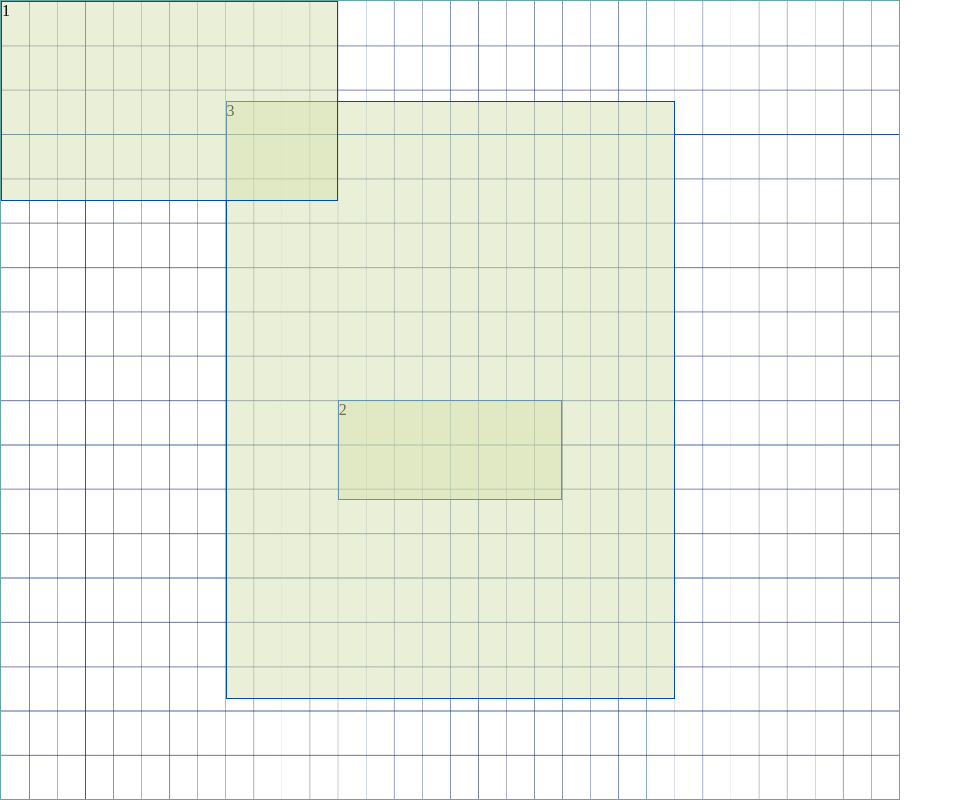
After one commit to jldenbroeder/WebPorfolio, a PHP site: page /view/temp3.php in a window 1280 px wide. The commit adds this page. Shown: the whole page, without its empty margins (0-962 px from the left). Run offline with PHP 8.4, Linux system fonts and the light colour scheme; some libraries are stand-ins or nearby versions.

Commit message:
temp3 ie

```diff
--- a/view/temp.php
+++ b/view/temp.php
@@ -34,11 +34,13 @@ $nbrButton = 4;
 
       MAIN{
         display: grid;
+        display: -ms-grid;
         justify-items: center;
         background-color: rgba(24, 28, 28, 0.9);
       }
       .container{
         display: grid;
+        display: -ms-grid;
         grid-template-columns: repeat(32, 1fr);
         grid-template-rows: repeat(18, 1fr);
         width: 100%;
--- /dev/null
+++ b/view/temp3.php
@@ -0,0 +1,84 @@
+<?php
+
+?>
+<!DOCTYPE html>
+<html lang="en">
+  <head>
+    <meta charset="UTF-8">
+    <title>Grid Layout</title>
+    <style>
+      html body{
+        margin: 0;
+        padding: 0;
+      }
+
+      .container{
+        display: grid;
+        display: -ms-grid;
+        grid-template-columns: repeat(8, 1fr);
+        -ms-grid-columns: repeat(8, 1fr);
+        grid-template-rows: repeat(8, 1fr);
+        -ms-grid-rows: repeat(8, 1fr);
+        /* TEST SANS REPEAT */
+        /*
+        grid-template-columns: 1fr 1fr 1fr 1fr 1fr 1fr 1fr 1fr;
+        grid-template-rows: 1fr 1fr 1fr 1fr 1fr 1fr 1fr 1fr;
+        -ms-grid-columns: 1fr 1fr 1fr 1fr 1fr 1fr 1fr 1fr;
+        -ms-grid-rows: 1fr 1fr 1fr 1fr 1fr 1fr 1fr 1fr;
+        */
+        width: 100%;
+        max-width: 900px;
+        height: 100vh;
+        box-sizing: border-box;
+        background-color: #ffffff;
+        border: 1px solid #68a5a5; /* TEMP */
+        background-image: url(grid32x162.jpg);
+        background-size: 100% 100%; /* TEMP */
+        background-repeat:no-repeat; /* TEMP */
+      }
+      .items{
+        background-color: rgba(213, 224, 174, 0.49);
+        border: 1px solid #004ba7;
+
+      }
+      .item1{
+        grid-column: 1/ span 3;
+        -ms-grid-column: 1;
+        -ms-grid-column-span: 3;
+        grid-row: 1/ span 2;
+        -ms-grid-row: 1;
+        -ms-grid-row-span: 2;
+        z-index: 50;
+      }
+
+      .item2{
+        grid-column: 4/ span 2;
+        -ms-grid-column: 4;
+        -ms-grid-column-span: 2;
+        grid-row: 5 / span 1;
+        -ms-grid-row: 5;
+        -ms-grid-row-span: 1;
+      }
+
+      .item3{
+        grid-column: 3/ span 4;
+        -ms-grid-column: 3;
+        -ms-grid-column-span: 4;
+        grid-row: 2 / span 6;
+        -ms-grid-row: 2;
+        -ms-grid-row-span: 6;
+      }
+    </style>
+  </head>
+  <body>
+
+    <div class="container">
+      <div class="items item1">1<br><br><br><br><br><br><br></div>
+
+      <div class="items item2">2</div>
+
+      <div class="items item3">3</div>
+    </div>
+
+  </body>
+</html>
```
Also changed, not shown: view/temp2.php (+38 -6 lines).
